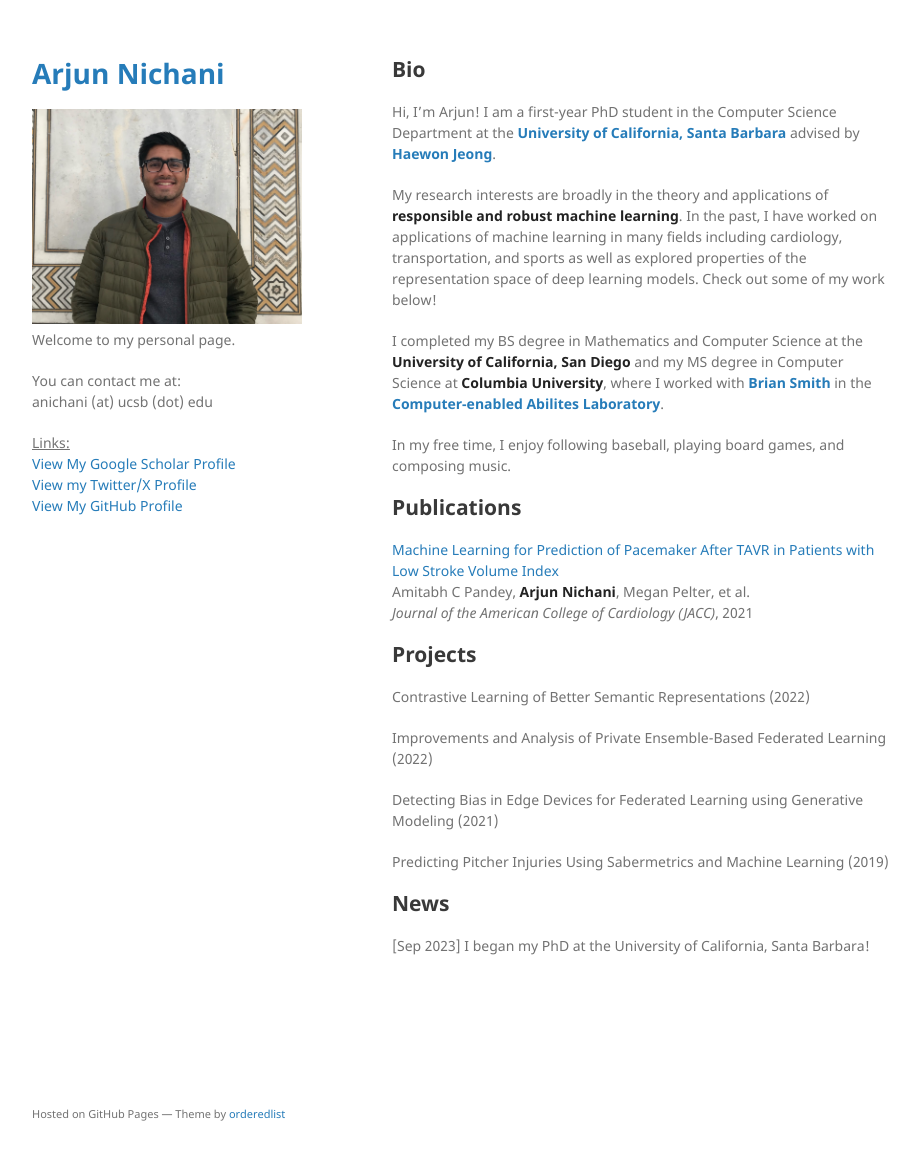
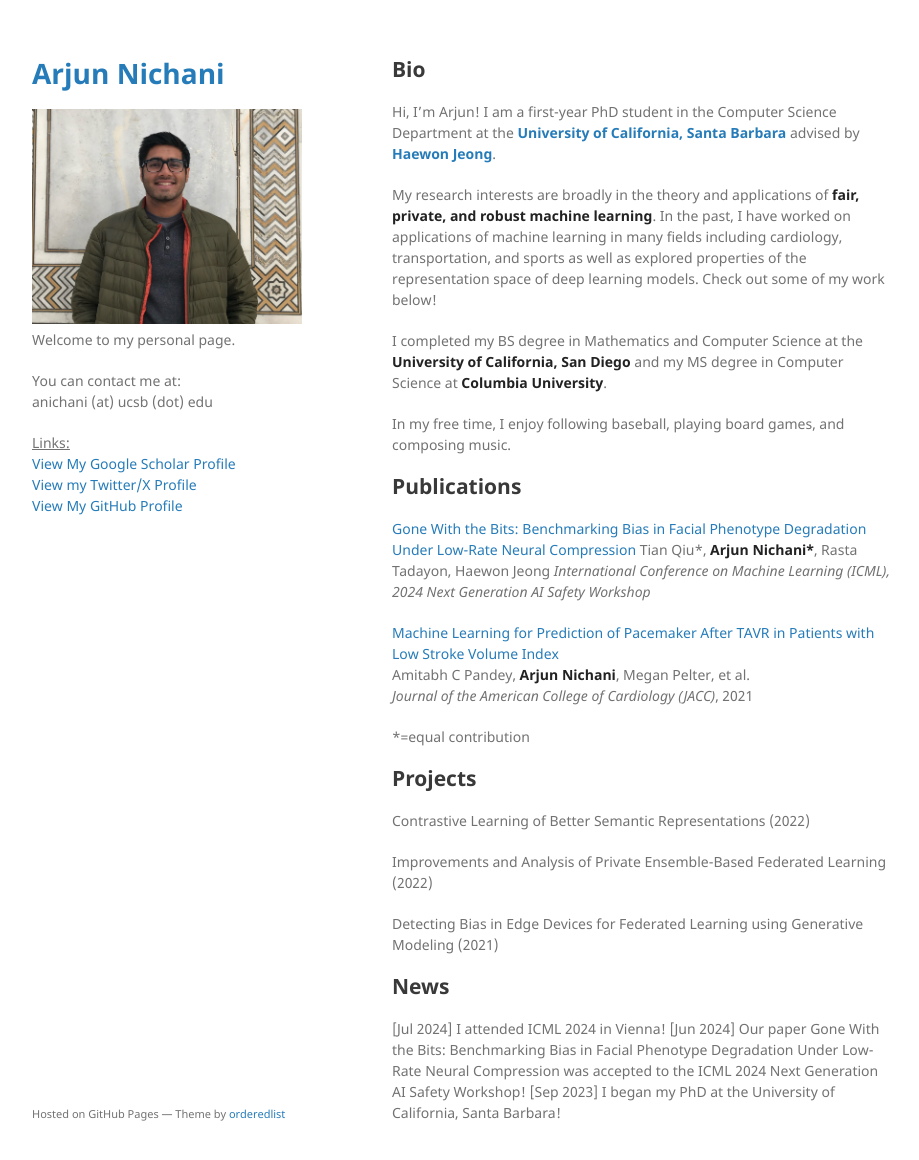
Before and after one commit to arjnich/arjnich.github.io, a Jekyll site: the page built from index.md, in a window 1280 px wide and 1193 px high. Shown: the top 1160 px of the window, without its empty margins (178-1097 px from the left). Built offline with Jekyll 4.4.1, drawn with Linux system fonts in a browser that asks for light colours; our own code applies the rules of GitHub Pages for plain Markdown files.

Commit message:
Adding Gone with the Bits

```diff
--- a/index.md
+++ b/index.md
@@ -6,9 +6,9 @@ layout: default
 
 Hi, I'm Arjun! I am a first-year PhD student in the Computer Science Department at the **[University of California, Santa Barbara](https://www.ucsb.edu/)** advised by **[Haewon Jeong](https://www.haewonjeong.com/)**.
 
-My research interests are broadly in the theory and applications of **responsible and robust machine learning**. In the past, I have worked on applications of machine learning in many fields including cardiology, transportation, and sports as well as explored properties of the representation space of deep learning models. Check out some of my work below!
+My research interests are broadly in the theory and applications of **fair, private, and robust machine learning**. In the past, I have worked on applications of machine learning in many fields including cardiology, transportation, and sports as well as explored properties of the representation space of deep learning models. Check out some of my work below!
 
-I completed my BS degree in Mathematics and Computer Science at the **University of California, San Diego** and my MS degree in Computer Science at **Columbia University**, where I worked with **[Brian Smith](https://www.cs.columbia.edu/~brian/)** in the **[Computer-enabled Abilites Laboratory](https://ceal.cs.columbia.edu/)**.
+I completed my BS degree in Mathematics and Computer Science at the **University of California, San Diego** and my MS degree in Computer Science at **Columbia University**.
 
 In my free time, I enjoy following baseball, playing board games, and composing music.
 
@@ -18,10 +18,16 @@ In my free time, I enjoy following baseball, playing board games, and composing
 
 ## Publications
 
+[Gone With the Bits: Benchmarking Bias in Facial Phenotype Degradation Under Low-Rate Neural Compression](https://openreview.net/forum?id=zIrvyQdIG4)
+Tian Qiu\*, **Arjun Nichani\***, Rasta Tadayon, Haewon Jeong
+*International Conference on Machine Learning (ICML), 2024*
+*Next Generation AI Safety Workshop*
 
 [Machine Learning for Prediction of Pacemaker After TAVR in Patients with Low Stroke Volume Index](https://www.jacc.org/doi/full/10.1016/S0735-1097%2821%2902541-9)
 Amitabh C Pandey, **Arjun Nichani**, Megan Pelter, et al.
 *Journal of the American College of Cardiology (JACC)*, 2021
+
+\*=equal contribution
 
 ## Projects
 
@@ -31,9 +37,9 @@ Improvements and Analysis of Private Ensemble-Based Federated Learning (2022)
 
 Detecting Bias in Edge Devices for Federated Learning using Generative Modeling (2021)
 
-Predicting Pitcher Injuries Using Sabermetrics and Machine Learning (2019)
-
 
 ## News
 
+[Jul 2024] I attended ICML 2024 in Vienna!
+[Jun 2024] Our paper Gone With the Bits: Benchmarking Bias in Facial Phenotype Degradation Under Low-Rate Neural Compression was accepted to the ICML 2024 Next Generation AI Safety Workshop!
 [Sep 2023] I began my PhD at the University of California, Santa Barbara!
```
